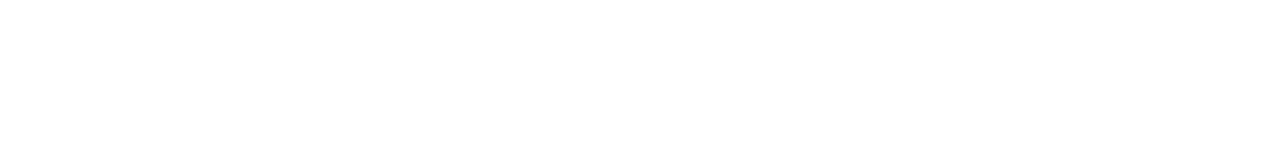
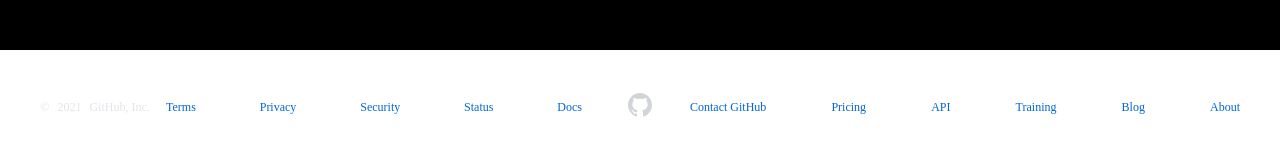
Before and after one commit to austinogiza/buycoins, a plain HTML site: page index.html in a window 1280 px wide. Drawn offline with Linux system fonts and the light colour scheme.

Commit message:
footer started

```diff
--- a/assets/css/style.css
+++ b/assets/css/style.css
@@ -11,6 +11,9 @@ body {
   box-sizing: border-box;
 }
 
+li {
+  list-style-type: none;
+}
 :root {
   --red: #e34c26;
   --white: #fff;
@@ -18,6 +21,110 @@ body {
   --yellow: #f1e05a;
   --purple: #c6538c;
   --violet: #543c78;
-  --blue: #3572a5;
+  --blue: #0366d6;
   --green: #89e051;
+  --gray: #e1e4e8;
 }
+nav {
+  width: 100%;
+  height: 50px;
+  background: var(--black);
+}
+
+footer {
+  width: 100%;
+  max-width: 1200px;
+  min-height: 50px;
+  margin: 32px auto;
+  display: grid;
+  /* justify-items: center; */
+  align-items: center;
+
+  grid-template-columns: 2fr 100px 2fr;
+  border-top: 1x solid var(--gray);
+  font-size: 12px;
+}
+
+footer .col {
+  display: flex;
+  justify-content: flex-start;
+  align-items: center;
+  width: 100%;
+  height: 100%;
+}
+
+footer .col .date {
+  margin: 0 8px;
+  display: flex;
+  justify-content: center;
+  align-items: center;
+}
+footer .col .copy {
+  margin: 0 8px 0 0;
+  color: var(--gray);
+  flex: 0 0 20%;
+  width: 100%;
+  height: 100%;
+  display: flex;
+  justify-content: center;
+  align-items: center;
+}
+
+footer .col .links {
+  width: 100%;
+  flex: 1;
+  margin: 0 8px;
+}
+footer .col .links ul {
+  display: flex;
+  justify-content: space-between;
+  align-items: center;
+}
+
+footer .col .links ul li {
+  cursor: pointer;
+  color: var(--blue);
+  transition: 0.3s ease-in;
+  -webkit-transition: 0.3s ease-in;
+  -moz-transition: 0.3s ease-in;
+  -ms-transition: 0.3s ease-in;
+  -o-transition: 0.3s ease-in;
+}
+footer .col .links ul li:hover {
+  text-decoration: underline;
+}
+footer .col .links ul li:focus {
+  text-decoration: underline;
+}
+footer .col_2 .links ul {
+  display: flex;
+  width: 100%;
+
+  justify-content: space-between;
+  align-items: center;
+}
+
+footer .col_2 .links ul li {
+  transition: 0.3s ease-in;
+  -webkit-transition: 0.3s ease-in;
+  -moz-transition: 0.3s ease-in;
+  -ms-transition: 0.3s ease-in;
+  -o-transition: 0.3s ease-in;
+  cursor: pointer;
+  color: var(--blue);
+}
+footer .col_2 .links ul li:hover {
+  text-decoration: underline;
+}
+
+footer .col_2 .links ul li:focus {
+  text-decoration: underline;
+}
+
+footer .logo {
+  width: 100%;
+  height: 30px;
+  display: flex;
+  justify-content: center;
+  align-items: center;
+}
--- a/index.html
+++ b/index.html
@@ -5,8 +5,65 @@
     <meta http-equiv="X-UA-Compatible" content="IE=edge">
     <meta name="viewport" content="width=device-width, initial-scale=1.0">
     <title>Your Repositories</title>
+    <link rel="stylesheet" href="./assets/css/style.css">
 </head>
 <body>
 
+    <nav>
+
+    </nav>
+
+
+    <footer>
+
+        <div class="col">
+         <div class="copy">
+            &copy;
+            <div class="date">
+            </div>
+            GitHub, Inc.
+         </div>
+<div class="links">
+
+    <ul>
+        <li>  Terms</li>
+          <li> Privacy</li>
+          <li> Security</li>
+          <li> Status</li>
+          <li> Docs</li>
+
+      </ul>
+</div>
+        </div>
+        <div class="logo">
+            <a href="">
+                <svg width="24" height="24" viewBox="0 0 24 24" fill="none" xmlns="http://www.w3.org/2000/svg">
+                    <path fill-rule="evenodd" clip-rule="evenodd" d="M12 0C5.37 0 0 5.37 0 12C0 17.31 3.435 21.795 8.205 23.385C8.805 23.49 9.03 23.13 9.03 22.815C9.03 22.53 9.015 21.585 9.015 20.58C6 21.135 5.22 19.845 4.98 19.17C4.845 18.825 4.26 17.76 3.75 17.475C3.33 17.25 2.73 16.695 3.735 16.68C4.68 16.665 5.355 17.55 5.58 17.91C6.66 19.725 8.385 19.215 9.075 18.9C9.18 18.12 9.495 17.595 9.84 17.295C7.17 16.995 4.38 15.96 4.38 11.37C4.38 10.065 4.845 8.985 5.61 8.145C5.49 7.845 5.07 6.615 5.73 4.965C5.73 4.965 6.735 4.65 9.03 6.195C9.99 5.925 11.01 5.79 12.03 5.79C13.05 5.79 14.07 5.925 15.03 6.195C17.325 4.635 18.33 4.965 18.33 4.965C18.99 6.615 18.57 7.845 18.45 8.145C19.215 8.985 19.68 10.05 19.68 11.37C19.68 15.975 16.875 16.995 14.205 17.295C14.64 17.67 15.015 18.39 15.015 19.515C15.015 21.12 15 22.41 15 22.815C15 23.13 15.225 23.505 15.825 23.385C18.2072 22.5808 20.2773 21.0498 21.7438 19.0074C23.2103 16.9651 23.9994 14.5143 24 12C24 5.37 18.63 0 12 0Z" fill="#D1D5DA"/>
+                    </svg>
+            </a>
+        </div>
+        <div class="col_2">
+            <div class="links">
+
+                <ul>
+
+                    <li>Contact GitHub </li>
+ <li>Pricing </li>
+ <li>API </li>
+ <li>Training </li>
+ <li>Blog </li>
+ <li>About </li>
+
+                  </ul>
+            </div>
+        </div>
+    </footer>
 </body>
 </html>
+
+<script>
+const date = document.querySelector('.date')
+
+date.innerHTML = new Date().getFullYear()
+
+</script>
```
Also changed, not shown: graphql.txt (added, +42 -0 lines), assets/font/Segoe UI Bold Italic.ttf (added), assets/font/Segoe UI Bold.ttf (added), assets/font/Segoe UI Italic.ttf (added), assets/font/Segoe UI.ttf (added).
